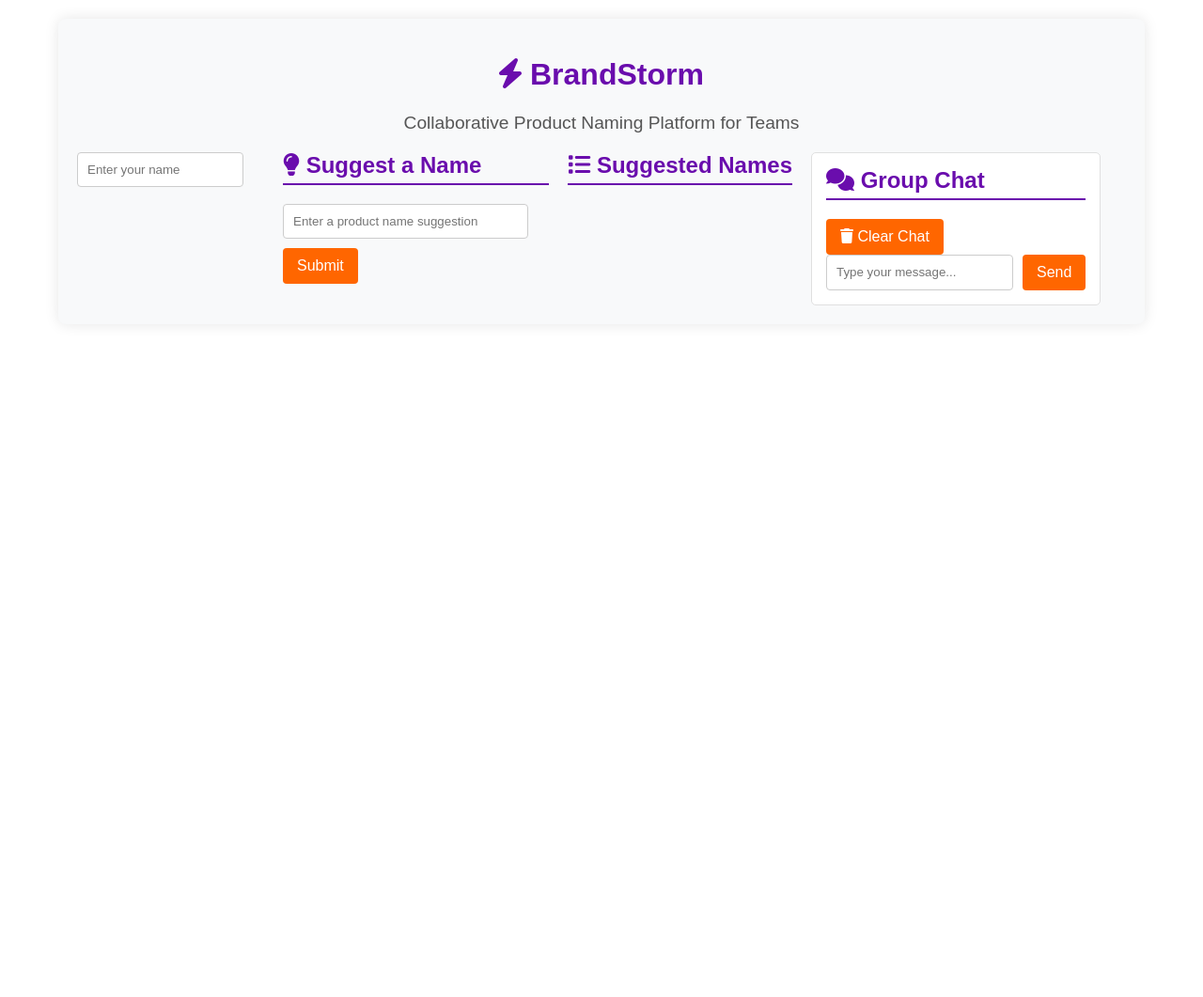
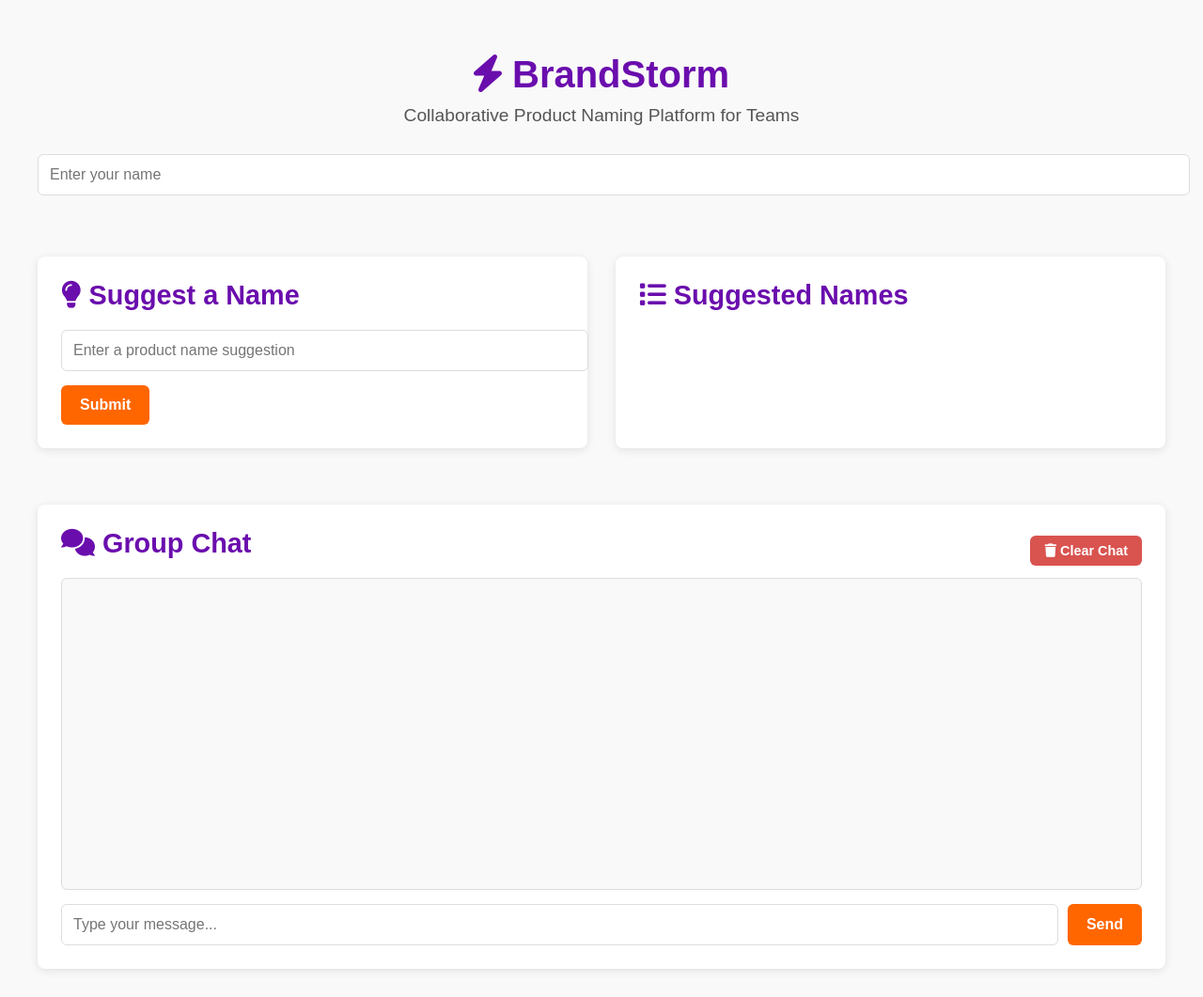
Before and after one commit to Bianka247lv/Brandstorm, a Python web app: template templates/index.html in a window 1280 px wide. Shown: the whole page at 94% size. Before the commit the page ends 325 px from the top, so only its background shows below. Run offline with Jinja, Linux system fonts and the light colour scheme; the template is opened without the code that fills it, so the values that code supplies are empty; some libraries are stand-ins or nearby versions.

Commit message:
Update style.css

```diff
--- a/static/style.css
+++ b/static/style.css
@@ -1,173 +1,150 @@
 body {
     font-family: Arial, sans-serif;
-    background-color: #ffffff; /* White background */
+    margin: 0;
+    padding: 0;
+    background-color: #f9f9f9;
     color: #333;
-    margin: 0;
-    padding: 20px;
-    display: flex;
-    justify-content: center;
-    align-items: flex-start; /* Align to top for scrollable content */
-    min-height: 100vh;
 }
 
 .container {
-    background-color: #f8f9fa; /* Light grey for container background */
-    padding: 20px;
-    border-radius: 8px;
-    box-shadow: 0 0 15px rgba(0, 0, 0, 0.1);
-    width: 90%;
     max-width: 1200px;
+    margin: 0 auto;
+    padding: 30px;
 }
 
 header {
     text-align: center;
-    margin-bottom: 20px;
+    margin-bottom: 30px;
     color: #6a0dad; /* Purple for header */
+}
+
+h1 {
+    font-size: 2.5em;
+    margin-bottom: 10px;
 }
 
 .tagline {
     font-size: 1.2em;
     color: #555;
     margin-top: 0;
+    margin-bottom: 30px;
+}
+
+.main-content {
+    display: grid;
+    grid-template-columns: 1fr 1fr;
+    gap: 30px;
+}
+
+.user-input {
+    grid-column: 1 / -1;
     margin-bottom: 20px;
 }
 
-.main-content {
-    display: flex;
-    gap: 20px;
+.name-suggestion, .name-list {
+    background-color: white;
+    padding: 25px;
+    border-radius: 8px;
+    box-shadow: 0 2px 10px rgba(0,0,0,0.1);
 }
 
-.left-panel {
-    flex: 2;
-    display: flex;
-    flex-direction: column;
-    gap: 20px;
-}
-
-.right-panel {
-    flex: 1;
-    display: flex;
-    flex-direction: column;
-    gap: 20px;
-}
-
-.user-section, .suggestions-section, .name-list-section, .chat-section {
-    background-color: #ffffff; /* White background for sections */
-    padding: 15px;
-    border-radius: 5px;
-    border: 1px solid #e0e0e0;
+.chat-section {
+    grid-column: 1 / -1;
+    background-color: white;
+    padding: 25px;
+    border-radius: 8px;
+    box-shadow: 0 2px 10px rgba(0,0,0,0.1);
+    margin-top: 30px;
+    position: relative;
 }
 
 h2 {
-    color: #6a0dad; /* Purple for section titles */
+    color: #6a0dad; /* Purple for section headers */
     margin-top: 0;
-    border-bottom: 2px solid #6a0dad;
-    padding-bottom: 5px;
+    margin-bottom: 20px;
+    font-size: 1.8em;
 }
 
 input[type="text"] {
-    width: calc(100% - 22px); /* Adjust for padding and border */
-    padding: 10px;
-    margin-bottom: 10px;
-    border: 1px solid #ccc;
-    border-radius: 4px;
-    box-sizing: border-box;
-}
-
-button {
-    background-color: #ff6600; /* Orange accent for buttons */
-    color: white;
-    border: none;
-    padding: 10px 15px;
-    border-radius: 4px;
-    cursor: pointer;
+    width: 100%;
+    padding: 12px;
+    margin-bottom: 15px;
+    border: 1px solid #ddd;
+    border-radius: 6px;
     font-size: 1em;
 }
 
-button:hover {
-    background-color: #e65c00; /* Darker orange on hover */
-}
-
-#nameList {
-    max-height: 400px;
-    overflow-y: auto;
-    border: 1px solid #eee;
-    padding: 10px;
-}
-
-.suggestion-item {
-    background-color: #f9f9f9;
-    border: 1px solid #ddd;
-    padding: 10px;
-    margin-bottom: 10px;
-    border-radius: 4px;
-}
-
-.suggestion-item p {
-    margin: 5px 0;
-}
-
-.suggestion-item .suggester {
-    font-style: italic;
-    font-size: 0.9em;
-    color: #555;
-}
-
-.suggestion-item .votes {
+.btn {
+    background-color: #ff6600; /* Orange for buttons */
+    color: white;
+    border: none;
+    padding: 12px 20px;
+    border-radius: 6px;
+    cursor: pointer;
+    transition: background-color 0.3s;
+    font-size: 1em;
     font-weight: bold;
 }
 
-.suggestion-item .voters-list {
-    font-size: 0.8em;
-    color: #777;
-    margin-left: 10px;
+.btn:hover {
+    background-color: #e55c00;
+}
+
+.name-item {
+    background-color: #f9f9f9;
+    padding: 20px;
+    margin-bottom: 15px;
+    border-radius: 6px;
+    box-shadow: 0 1px 3px rgba(0,0,0,0.1);
+}
+
+.name-header {
+    display: flex;
+    justify-content: space-between;
+    margin-bottom: 15px;
+}
+
+.name-title {
+    font-weight: bold;
+    font-size: 1.3em;
+}
+
+.name-user {
+    color: #6a0dad; /* Purple for username */
+    font-style: italic;
+}
+
+.vote-buttons {
+    margin-bottom: 15px;
 }
 
 .vote-buttons button, .action-buttons button {
-    margin-right: 5px;
-    padding: 5px 10px;
+    margin-right: 10px;
+    padding: 8px 15px;
     font-size: 0.9em;
 }
 
-.action-buttons {
-    margin-top: 5px;
+.vote-count {
+    display: inline-block;
+    margin: 0 15px;
+    font-weight: bold;
 }
 
-.action-buttons .edit-btn {
-    background-color: #6a0dad; /* Purple for edit button */
-}
-
-.action-buttons .delete-btn {
-    background-color: #dc3545; /* Red for delete button */
-}
-
-.edit-form {
-    margin-top: 10px;
-    display: none;
-}
-
-.edit-form input {
-    width: calc(100% - 120px);
-    margin-right: 5px;
-}
-
-.edit-form button {
-    padding: 5px 10px;
-}
-
-#chatWindow {
+.chat-messages {
     height: 300px;
     overflow-y: auto;
-    border: 1px solid #eee;
-    padding: 10px;
-    margin-bottom: 10px;
+    margin-bottom: 15px;
+    padding: 15px;
     background-color: #f9f9f9;
+    border: 1px solid #ddd;
+    border-radius: 6px;
 }
 
 .chat-message {
-    margin-bottom: 8px;
-    padding: 5px;
-    border-radius: 4px;
+    margin-bottom: 15px;
+    padding: 12px;
+    border-radius: 6px;
+    background-color: #f0f0f0;
 }
 
 .chat-message .user {
@@ -175,36 +152,49 @@ button:hover {
     color: #6a0dad; /* Purple for username in chat */
 }
 
-.chat-message .text {
-    margin-left: 5px;
+.chat-input {
+    display: flex;
+    gap: 10px;
 }
 
-.chat-message.system {
-    font-style: italic;
-    color: #777;
-    text-align: center;
+.chat-input input {
+    flex-grow: 1;
+    margin-bottom: 0;
 }
 
-.chat-input {
-    display: flex;
+.edit-btn {
+    background-color: #6a0dad;
 }
 
-.chat-input input[type="text"] {
-    flex-grow: 1;
-    margin-bottom: 0;
-    margin-right: 10px;
+.delete-btn {
+    background-color: #d9534f;
 }
 
-/* Responsive adjustments */
+/* Clear Chat Button Styling */
+.clear-btn {
+    float: right;
+    margin-top: -45px;
+    background-color: #d9534f;
+    font-size: 0.9em;
+    padding: 8px 15px;
+}
+
+.clear-btn:hover {
+    background-color: #c9302c;
+}
+
 @media (max-width: 768px) {
     .main-content {
-        flex-direction: column;
+        grid-template-columns: 1fr;
     }
+
     .container {
-        width: 95%;
-        padding: 10px;
+        padding: 15px;
     }
-    input[type="text"], button {
-        font-size: 0.9em;
+
+    .clear-btn {
+        margin-top: -40px;
+        font-size: 0.8em;
+        padding: 6px 12px;
     }
 }
```
